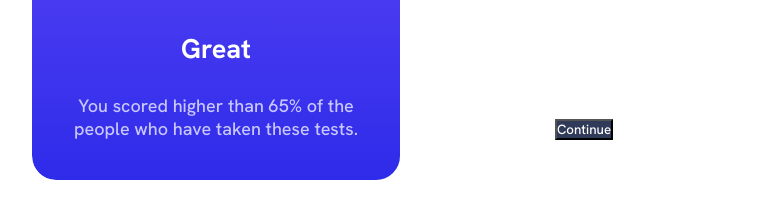
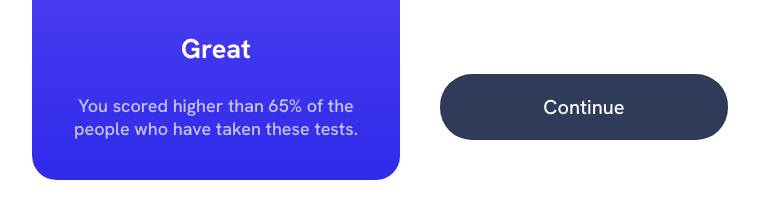
Before and after one commit to ol-berry01/results-summary-component, a website: page index.html in a window 1280 px wide. Shown: the part 476-694 px from the top of the page, without its empty margins (240-999 px from the left). Drawn offline with Linux system fonts and the light colour scheme.

Commit message:
Style continue button

```diff
--- a/src/03-containers/_container.scss
+++ b/src/03-containers/_container.scss
@@ -84,6 +84,11 @@
         &-continue {
             background-color: $darkGrayBlue;
             color: $white;
+            width: 100%;
+            padding: 1.25rem;
+            border: none;
+            border-radius: 2rem;
+            font-size: 1.25rem;
         }
     }
 }
```
Also changed, not shown: dist/style.css.
